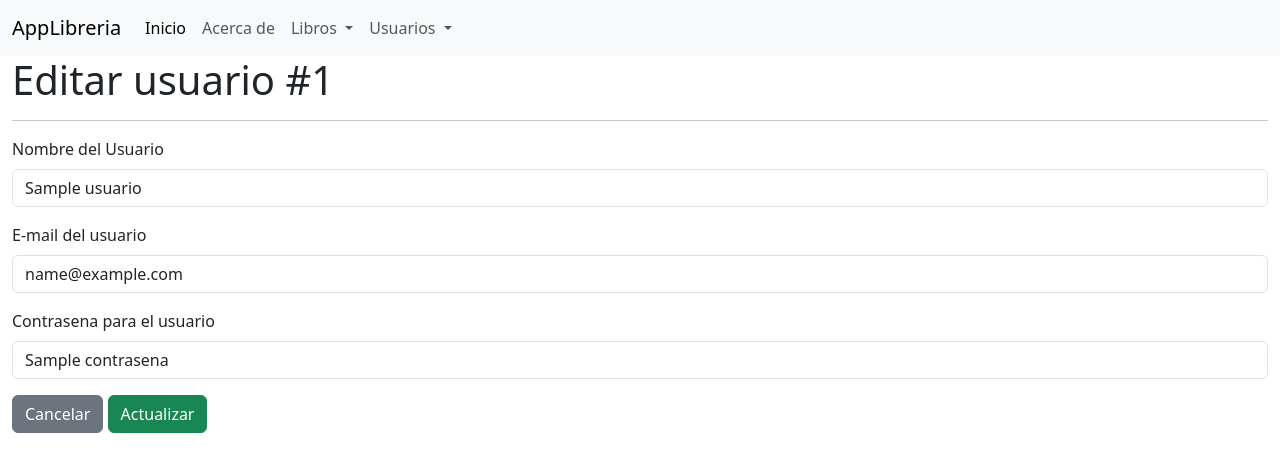
After one commit to Surgeondentist/proyectocitas, a PHP site: the page made by Vistas/usuarios/editar.php in a window 1280 px wide. The commit adds this page. Shown: the top 472 px of the page. Run offline with PHP 8.4, Linux system fonts and the light colour scheme; the template is opened without the code that fills it: most values are stand-ins (such as "Sample title", 1, 10 or a date in 2020); data that the repository does not hold is empty.

Commit message:
Formulario para editar
se agregan la Vista del formulario de actualizar datos del usuario

```diff
--- a/Clases/Aplicacion.php
+++ b/Clases/Aplicacion.php
@@ -22,6 +22,7 @@ class Aplicacion{
       }
       #importamos
       require_once "{$this->carpetaRaiz}/Clases/ConexionDB.php";
+      require_once "{$this->carpetaRaiz}/Utilidades/funciones.php";
       require_once "{$this->carpetaRaiz}/Controladores/ControladorBase.php";
       require_once $dirControlador;
       #validamos existencia de una clase controlador
--- a/Clases/ConexionDB.php
+++ b/Clases/ConexionDB.php
@@ -75,10 +75,10 @@ $colsActualizar = array_map(function ($nombreColumna) {
  return "{$nombreColumna}=:{$nombreColumna}";
 
 }, $columnas );
-$sql = "UPDATE {$tabla} SET " . implode(',', $colsActualizar) . " WHERE id=:id";
+$sql = "UPDATE {$tabla} SET " . implode(',', $colsActualizar) . " WHERE Id=:Id";
 $consultaAEjecutar = $this->conexion->prepare($sql);
 
-$datos['id'] = $id;
+$datos['Id'] = $id;
 $resultado = $consultaAEjecutar->execute($datos);
 return $resultado;
 }
--- /dev/null
+++ b/Vistas/usuarios/editar.php
@@ -0,0 +1,28 @@
+<h1>Editar usuario #<?= $usuario['Id'] ?></h1>
+<hr>
+<form method="POST" action="<?= ruta("usuarios", "editar", ['id' => $usuario['Id']]) ?>">
+
+<div class="mb-3">
+    <label for="Nombre" class="form-label">Nombre del Usuario</label>
+    <input class="form-control" id="Nombre" name="Nombre" value="<?= $usuario['Nombre']?>">
+</div>
+
+<div class="mb-3">
+    <label for="email" class="form-label" >E-mail del usuario</label>
+    <input class="form-control" id="email" name="email"  value="<?= $usuario['email'] ?>"/>
+</div>
+
+<div class="mb-3">
+    <label for="contrasena" class="form-label" >Contrasena para el usuario</label>
+    <input class="form-control" id="contrasena" name="contrasena" value= "<?= $usuario['contrasena'] ?>"/>
+</div>
+
+<div class="mb-3">
+    <a class="btn btn-secondary" href="./?controlador=usuarios&accion=listado">Cancelar</a>
+    <button
+    class="btn btn-success"
+    type="submit"
+    name="btn_actualizar">Actualizar</button>
+</div>
+
+</form>
```
Also changed, not shown: Controladores/ControladorBase.php (+6 -2 lines), Controladores/ControladorUsuarios.php (+26 -0 lines), Utilidades/funciones.php (+13 -5 lines), Vistas/Usuarios/listado.php (+13 -4 lines).
